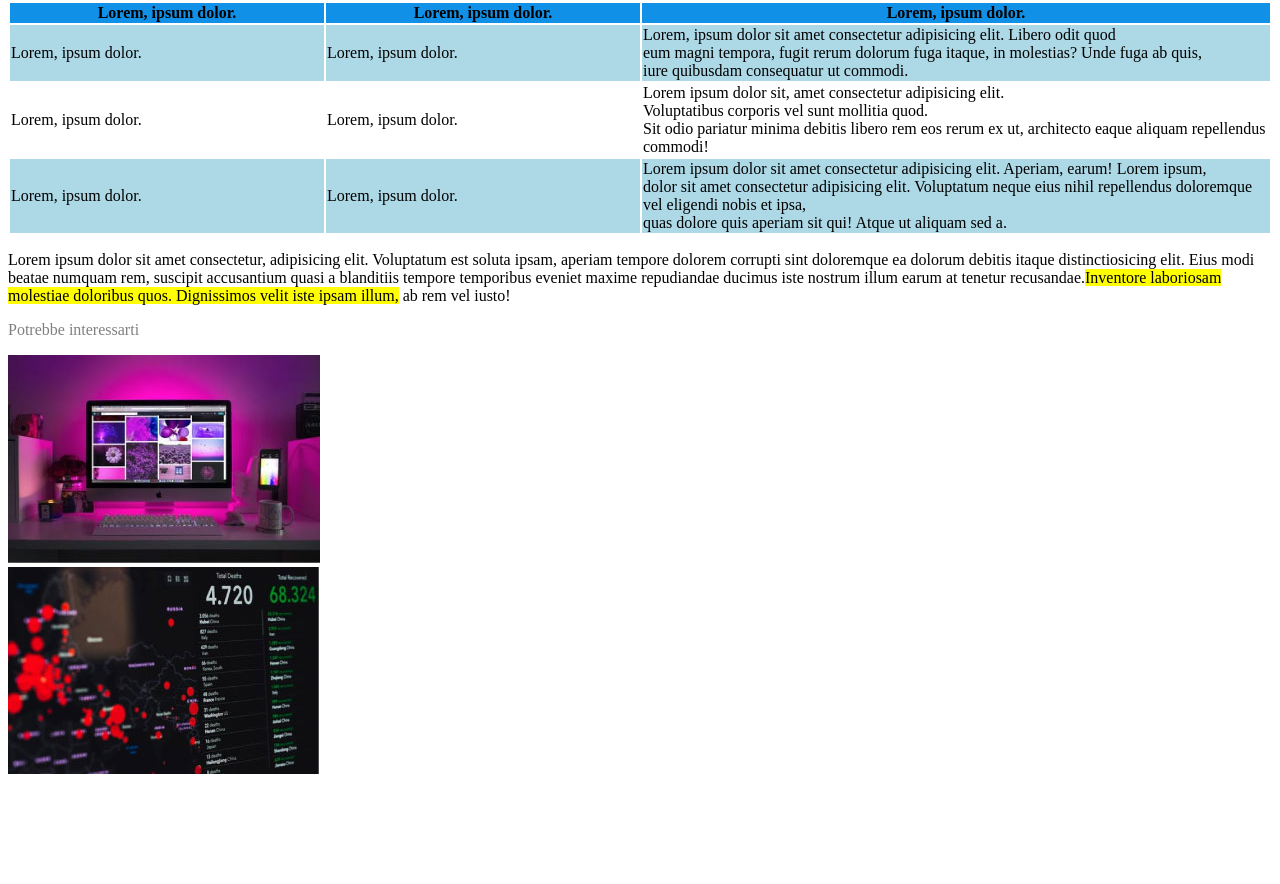
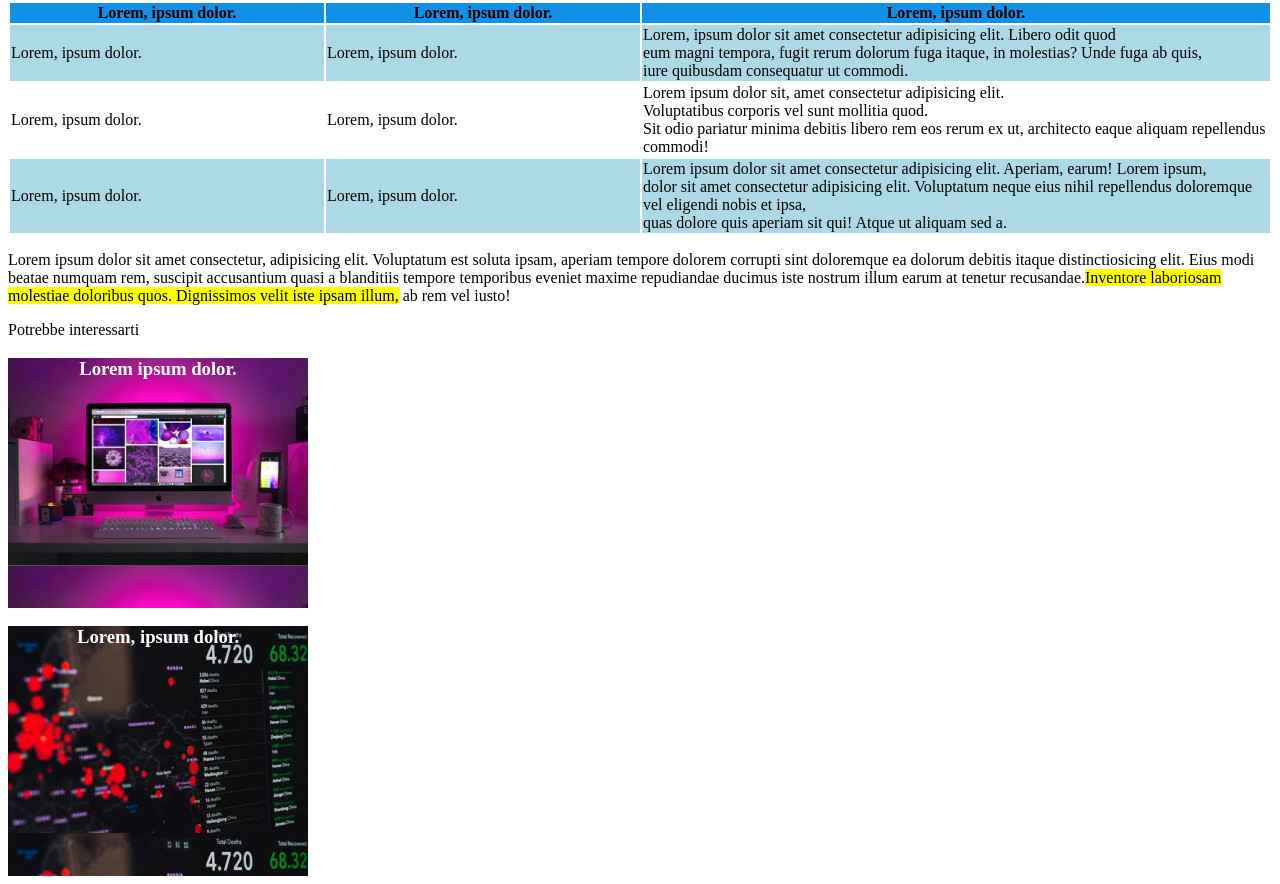
Before and after one commit to Enzo-belardo/html-css-booleaner, a plain HTML site: page index.html in a window 1280 px wide. Shown: the part 1041-1925 px from the top of the page. Before the commit the page ends 1827 px from the top, so only its background shows below. Drawn offline with Linux system fonts and the light colour scheme.

Commit message:
aggiunto la scritta alle ultime due img

```diff
--- a/index.html
+++ b/index.html
@@ -65,12 +65,12 @@
         </article>
     </main>
     <footer>
-        <p class="parag-foot">Potrebbe interessarti</p>
-        <div>
-            <img src="./img/monitor.jpg" alt="">
+        <p>Potrebbe interessarti</p>
+        <div class="firstimage-foot">
+            <h3>Lorem ipsum dolor.</h3>
         </div>
-        <div>
-            <img src="./img/graph.jpg" alt="">
+        <div class="secondimage-foot">
+            <h3>Lorem, ipsum dolor.</h3>
         </div>
     </footer>
 
--- a/style.css
+++ b/style.css
@@ -36,3 +36,18 @@
 .parag-foot{
     color:grey;
 }
+
+.firstimage-foot{
+    background-image: url(./img/monitor.jpg);
+    width: 300px;
+    height: 250px;
+    color: white;
+    text-align: center;
+}
+.secondimage-foot{
+    background-image: url(./img/graph.jpg);
+    width: 300px;
+    height: 250px;
+    color: white;
+    text-align: center;
+}
```
